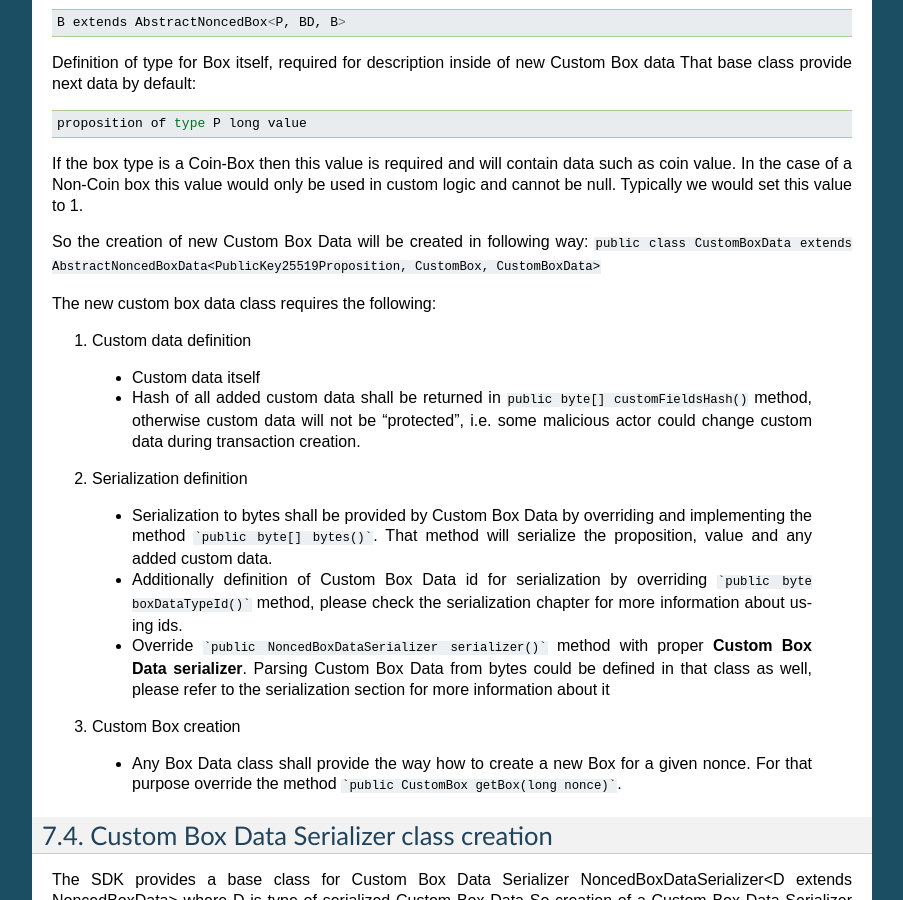
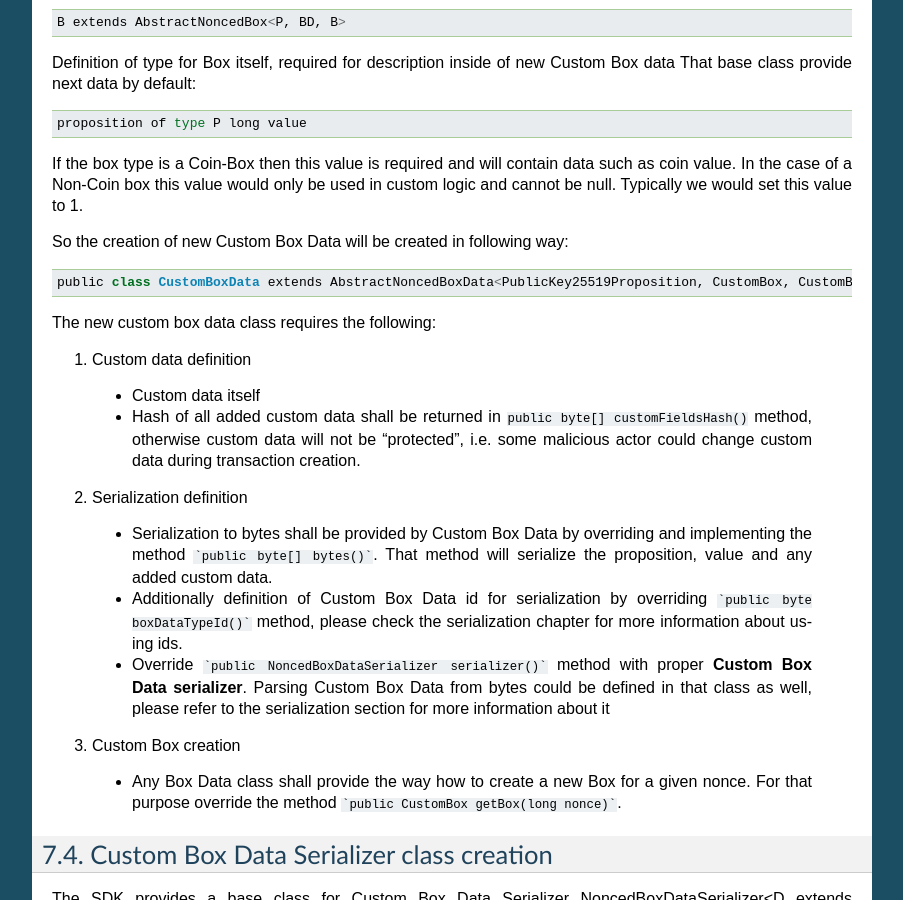
Before and after one commit to megaluck/documentation, a Sphinx documentation site: the page built from docs/introduction/07-Sidechain-SDK-extension.rst, in a window 1280 px wide and 900 px high, scrolled down 2780 px. Shown: the whole window, without its empty margins (198-1101 px from the left). Built offline with Sphinx 7.4.7, drawn with Linux system fonts in a browser that asks for light colours.

```diff
--- a/docs/introduction/07-Sidechain-SDK-extension.rst
+++ b/docs/introduction/07-Sidechain-SDK-extension.rst
@@ -172,7 +172,8 @@ That base class provide next data by default:
 If the box type is a Coin-Box then this value is required and will contain data such as coin value. In the case of a Non-Coin box this value would only be used in custom logic and cannot be null. Typically we would set this value to 1.
 
 So the creation of new Custom Box Data will be created in following way:
-``public class CustomBoxData extends AbstractNoncedBoxData<PublicKey25519Proposition, CustomBox, CustomBoxData>``
+::
+  public class CustomBoxData extends AbstractNoncedBoxData<PublicKey25519Proposition, CustomBox, CustomBoxData>
 
 The new custom box data class  requires the following:
 
```
